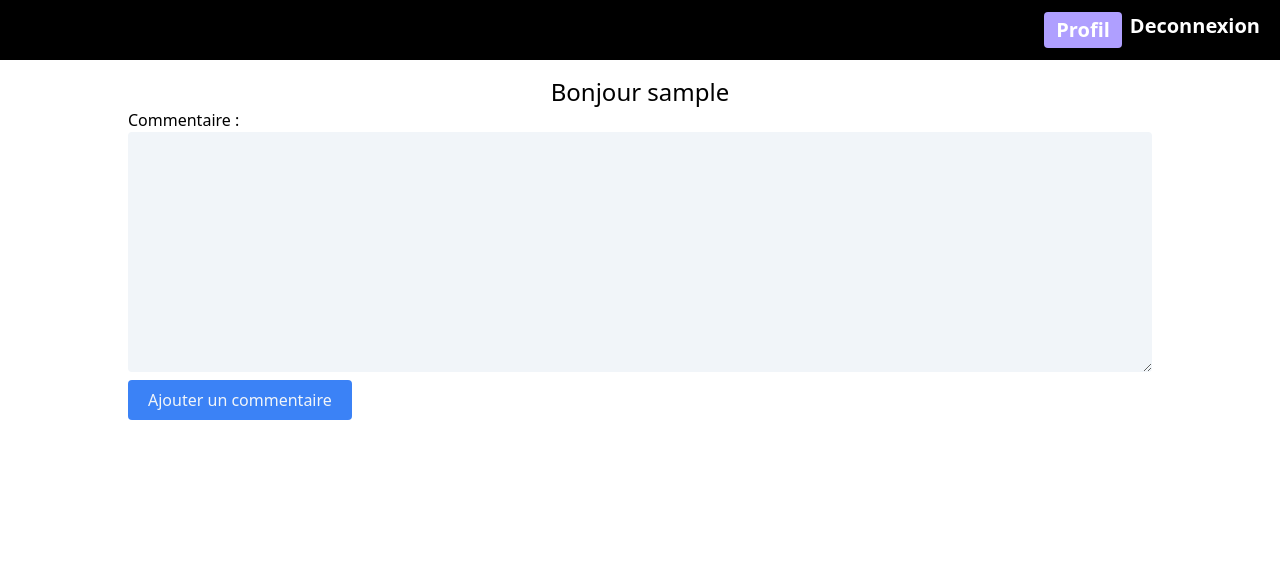
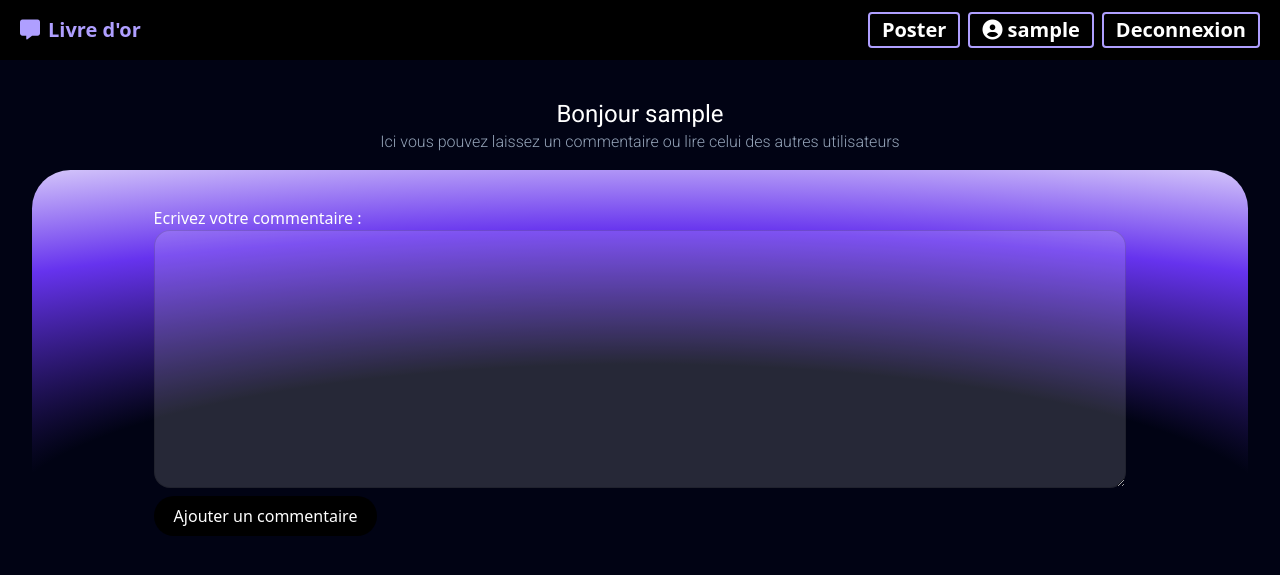
Before and after one commit to jules-jean-louis1/Livreor-js, a PHP site: page /commentaire.php in a window 1280 px wide. Shown: the top 575 px of the page. Run offline with PHP 8.4, Linux system fonts and the light colour scheme; the visitor is signed in with stand-in values (Sample User, id 1); data that the repository does not hold is empty; some libraries are stand-ins or nearby versions.

Commit message:
ajout css

```diff
--- a/commentaire.php
+++ b/commentaire.php
@@ -32,28 +32,34 @@
 <!-- H E A D E R -->
 <?php require_once 'import/header.php'?>
 <!-- H E A D E R -->
-    <main class="flex flex-col items-center pt-4">
-        <div>
-            <h1>
-                <?php if(isset($_SESSION)) { ?>
-                    <span class="text-2xl">Bonjour <?= $_SESSION['login']?></span>
+    <main class="lg:pt-[3%]">
+        <article class="flex flex-col items-center">
+            <div id="DisplayTitleComment" class="flex flex-col items-center pb-4">
+                <?php if (isset($_SESSION)) { ?>
+                    <h1 class="text-white text-semibold text-lg">
+                        <span class="text-2xl">Bonjour <?= $_SESSION['login'] ?></span>
+                    </h1>
+                    <p class="font-light text-slate-400">Ici vous pouvez laissez un commentaire ou lire celui des autres utilisateurs</p>
                     <?php } else { ?>
+                    <h1 class="text-white text-semibold text-lg">
                         <span class="text-lg">Livre d'or</span>
+                    </h1>
+                    <p class="font-light text-slate-400">Connecter vous pouvez laissez un commentaire ou lire celui des autres utilisateurs</p>
                     <?php } ?>
-            </h1>
             </div>
-        <div class="flex flex-col justify-center w-[80%]">
+            <div id="containerBgComment" class="flex flex-col items-center pt-4 lg:w-[95%]">
+                <div class="flex flex-col justify-center w-[80%] lg:pt-5">
                     <?php if (isset($_SESSION['login'])) { ?>
                         <div class="flex flex-col">
                             <form action="" method="post" id="commentForm">
                                 <div class="flex flex-col">
-                            <label for="commentaire">Commentaire :</label>
-                            <textarea name="commentaire" id="commentaire" cols="30" rows="10"
-                                      class="bg-slate-100 rounded">
-
+                                    <label for="commentaire" class="text-white">Ecrivez votre commentaire :</label>
+                                    <textarea name="commentaire" id="commentaire" cols="20" rows="10"
+                                              class="rounded-[1rem] p-2 text-white" placeholder="Dites bonjour :)">
                                     </textarea>
                                 </div>
-                        <button type="submit" id="submit" class="bg-blue-500 py-2 px-5 rounded text-slate-100 hover:bg-blue-800 my-2 ease-out duration-100">
+                                <button type="submit" id="submit"
+                                        class="py-2 px-5 rounded-full text-white bg-black hover:bg-slate-800 my-2 ease-out duration-100">
                                     Ajouter un commentaire
                                 </button>
                             </form>
@@ -69,6 +75,8 @@
                 </div>
                 <div class="flex flex-col items-center" id="displayComment">
                 </div>
+            </div>
+        </article>
     </main>
 </body>
 </html>
--- a/import/header.php
+++ b/import/header.php
@@ -3,29 +3,42 @@
 ?>
 
 <header class=" bg-[#000]">
-    <div id="containerHeader" class="flex justify-between py-3 mx-5 text-xl">
+    <div id="containerHeader" class="flex justify-between items-center py-3 mx-5 text-xl">
         <div id="logo">
             <ul class="flex lg:space-x-2">
-                <li><a href="index.php"><i class="fa-solid fa-message"></i></a></li>
-                <li><a href="commentaire.php">Livre d'or</a></li>
+                <li>
+                    <a href="index.php" class="text-[#AF9FFF] hover:text-[#7d63ff]">
+                        <i class="fa-solid fa-message"></i>
+                    </a>
+                </li>
+                <li class="text-[#AF9FFF] hover:text-[#7d63ff]">
+                    <a href="commentaire.php">Livre d'or</a>
+                </li>
             </ul>
         </div>
         <div id="menu">
             <ul class="flex lg:space-x-2 text-white">
                 <?php if (isset($_SESSION['login'])) { ?>
-                    <li class="bg-[#AF9FFF] rounded lg:px-3 lg:py-[0.2em] text-semibold">
-                        <a href="profil.php">Profil</a>
+                    <li class="border-2 border-[#AF9FFF] hover:border-[#7d63ff] rounded lg:px-3 lg:py-[0.1em] text-semibold">
+                        <a href="commentaire.php">Poster</a>
                     </li>
-                    <li>
+                    <li class="border-2 border-[#AF9FFF] hover:border-[#7d63ff] rounded lg:px-3 lg:py-[0.1em] text-semibold">
+                        <i class="fa-solid fa-circle-user"></i>
+                        <a href="profil.php"><?= $_SESSION['login']?></a>
+                    </li>
+                    <li class="border-2 border-[#AF9FFF] hover:border-[#7d63ff] rounded lg:px-3 lg:py-[0.1em] text-semibold">
                         <a href="disconnect.php">Deconnexion</a>
                     </li>
                 <?php } else { ?>
-                <li>
-                    <a href="inscription.php">Inscription</a>
-                </li>
-                <li>
-                    <a href="connexion.php">Connexion</a>
-                </li>
+                    <li class="border-2 border-[#AF9FFF] hover:border-[#7d63ff] rounded lg:px-3 lg:py-[0.1em] text-semibold">
+                        <a href="commentaire.php">Livre d'or</a>
+                    </li>
+                    <li class="border-2 border-[#AF9FFF] hover:border-[#7d63ff] rounded lg:px-3 lg:py-[0.1em] text-semibold">
+                        <a href="inscription.php">Inscription</a>
+                    </li>
+                    <li class="border-2 border-[#AF9FFF] hover:border-[#7d63ff] rounded lg:px-3 lg:py-[0.1em] text-semibold">
+                        <a href="connexion.php">Connexion</a>
+                    </li>
                 <?php } ?>
             </ul>
         </div>
--- a/style/login.css
+++ b/style/login.css
@@ -12,7 +12,7 @@
     display: block;
 }*/
 body {
-    background: #fff;
+    background: #010314;
 }
 header {
     font-weight: 600;
@@ -50,8 +50,27 @@
     padding: 5px;
     border-radius: 5px;
 }
+/*#####################################
+#######################################
 
+            PROFIL PAGE
 
+#######################################
+#####################################*/
+#ProfilFontPage {
+    font-family: 'Roboto', sans-serif;
+}
+#curveBgProfil {
+    background: radial-gradient(140% 107.13% at 50% 10%,transparent 37.41%,#63e 69.27%,#fff 100%);
+    border-radius: 2.4rem;
+}
+#containerFormProfil {
+    border-radius: 1.6em;
+    box-shadow: 0 50px 100px -20px rgba(50,50,93,.5),0 30px 60px -30px rgba(0,0,0,.35),inset 0 -2px 6px 0 rgba(10,37,64,.4);
+}
+#imgProfil {
+    box-shadow: 0 6px 12px #babcd2;
+}
 /*#####################################
 #######################################
 
@@ -59,7 +78,17 @@
 
 #######################################
 #####################################*/
-
+#DisplayTitleComment {
+    font-family: 'Roboto', sans-serif;
+}
+#containerBgComment {
+    background: radial-gradient(140% 107.13% at 50% 90%,transparent 37.41%,#63e 69.27%,#fff 100%);
+    border-radius: 2.4rem;
+}
+textarea {
+    border: 1px solid hsla(0, 0%, 0%, 0.15);
+    background: hsla(0,0%,100%,.15);
+}
 .fade-out {
     opacity: 0;
     transition: opacity 0.5s ease-out;
```
Also changed, not shown: profil.php (+30 -14 lines). Lines whose indentation alone changed are shown as unchanged.
